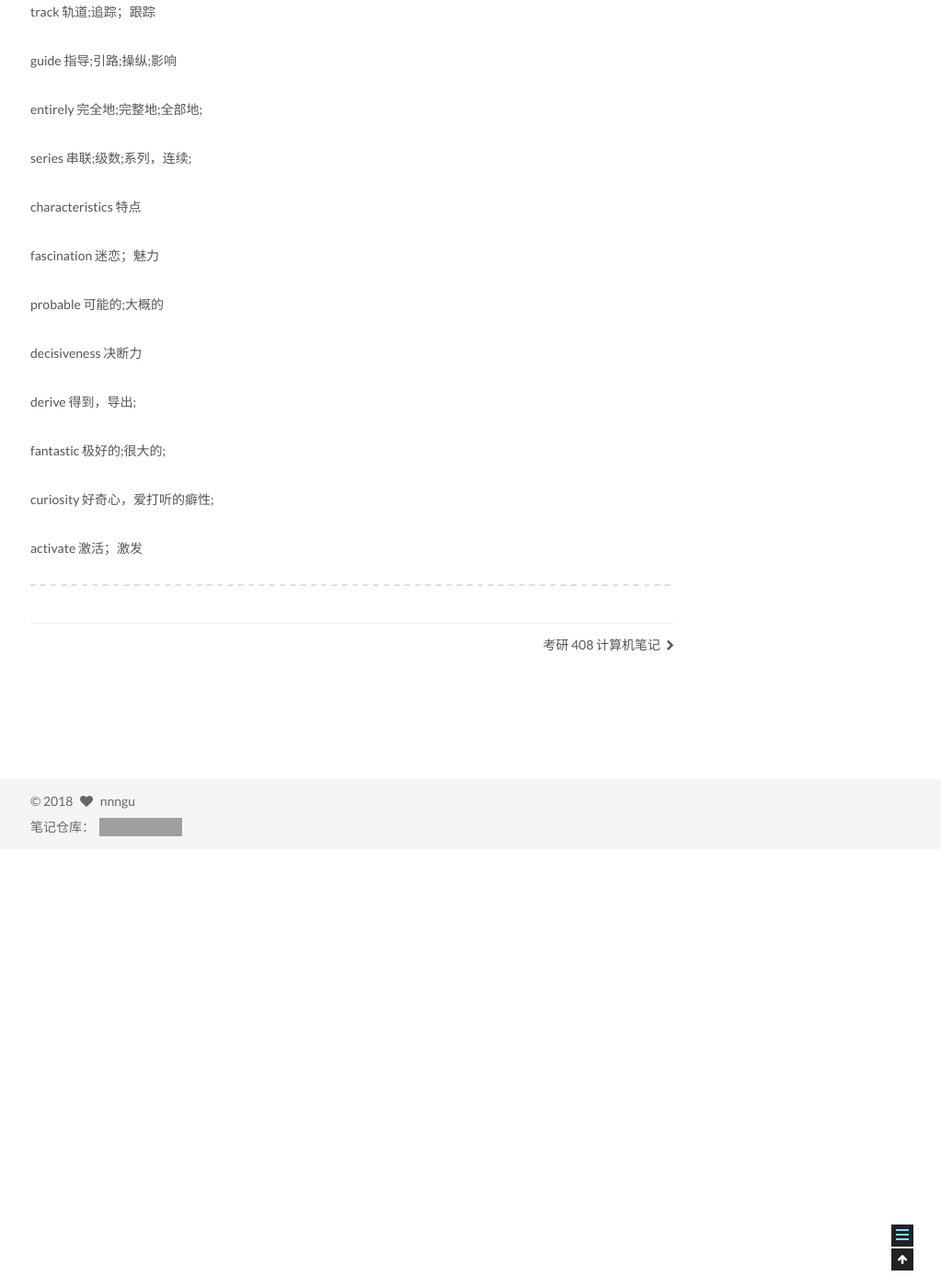
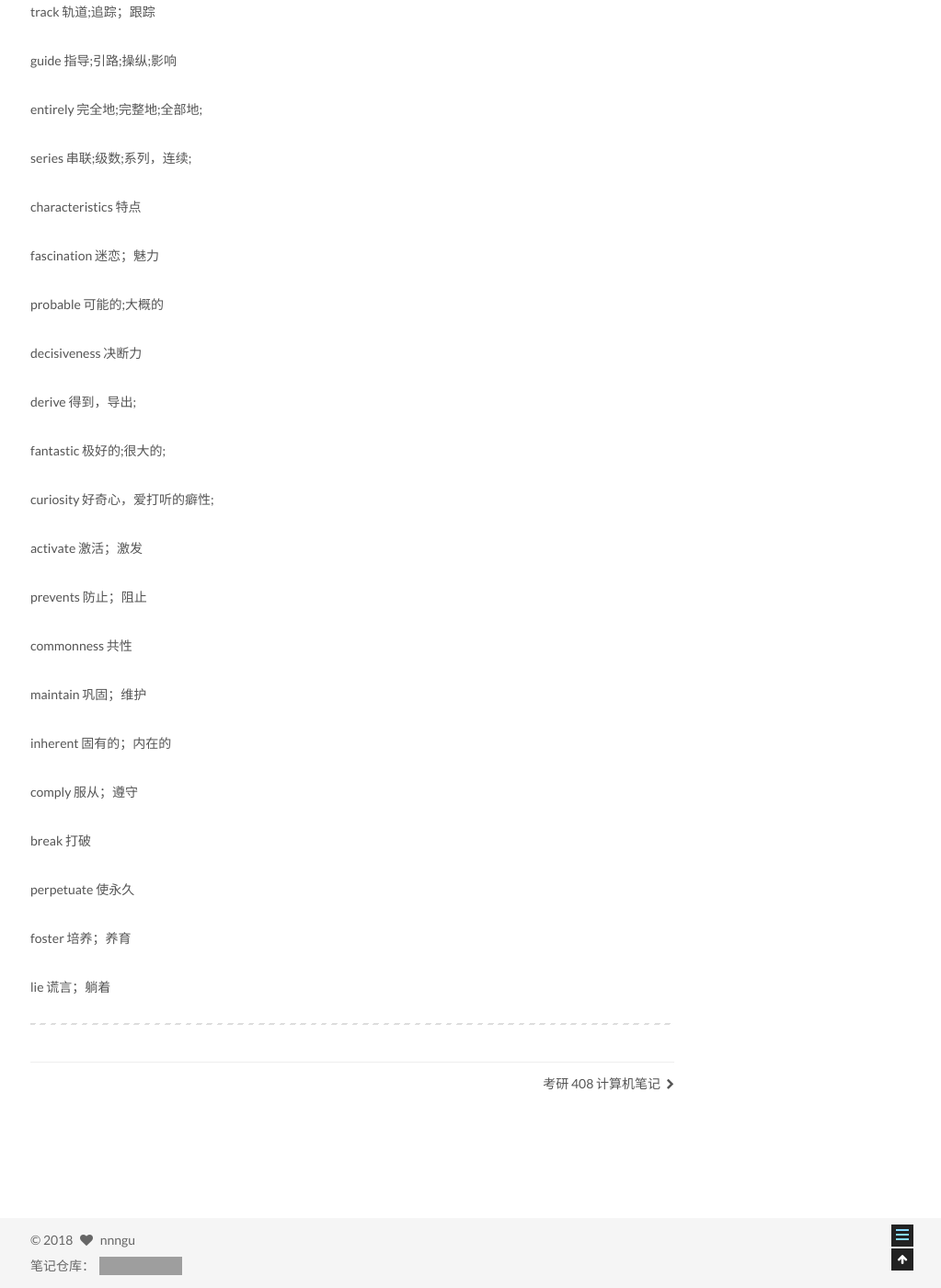
Before and after one commit to nnngu/LearningNotes, a Jekyll site: the page built from _posts/2018-06-18-考研 201 英语笔记.md, in a window 1280 px wide and 1400 px high, scrolled down 6242 px. Shown: the whole window at 92% size, without its empty margins (257-1280 px from the left). Built offline with Jekyll 4.4.1, drawn with Linux system fonts in a browser that asks for light colours; grey boxes are pictures that could not be loaded.

Commit message:
修改文件: _posts/2018-06-18-考研 201 英语笔记.md

```diff
--- a/_posts/2018-06-18-考研 201 英语笔记.md
+++ b/_posts/2018-06-18-考研 201 英语笔记.md
@@ -251,4 +251,22 @@ curiosity  好奇心，爱打听的癖性;
 
 activate  激活；激发
 
+prevents  防止；阻止
+
+commonness  共性
+
+maintain  巩固；维护
+
+inherent  固有的；内在的
+
+comply  服从；遵守
+
+break  打破
+
+perpetuate  使永久
+
+foster  培养；养育
+
+lie  谎言；躺着
+
 ---
```
